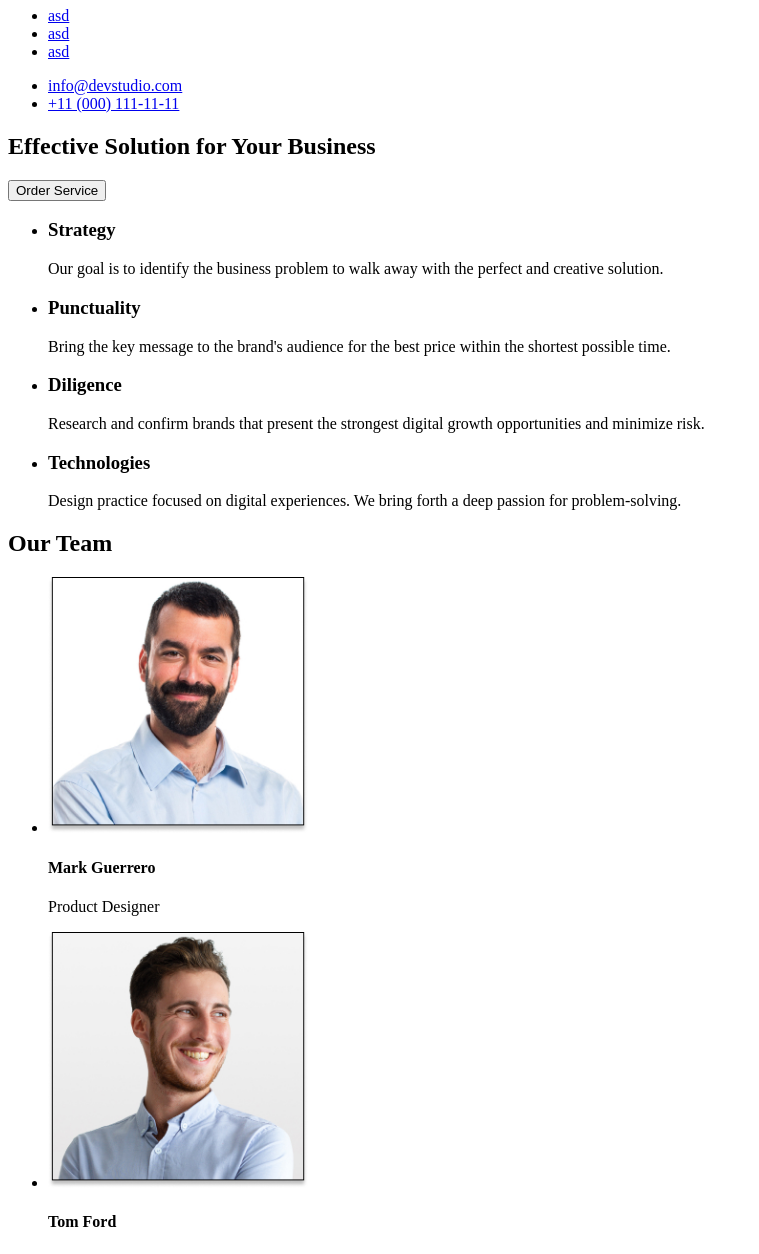
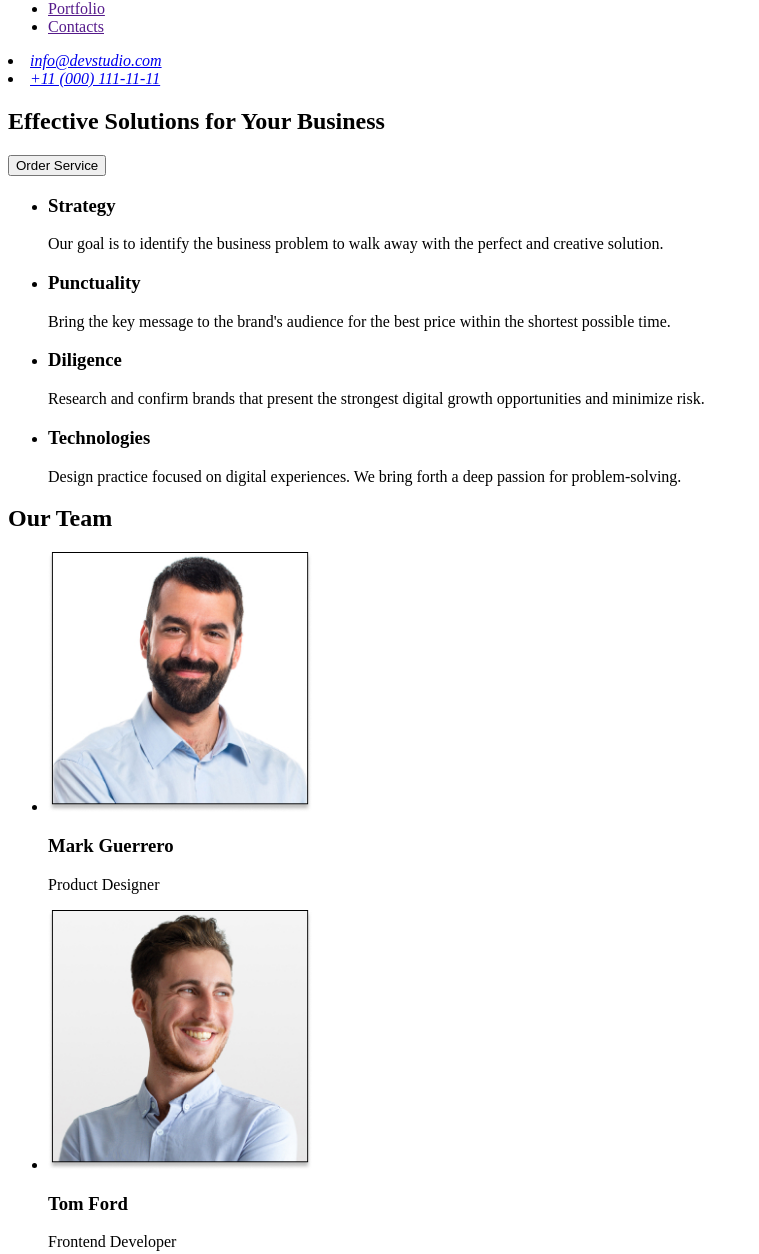
Before and after one commit to tutusjr/goit-markup-hw-01, a plain HTML site: page index.html in a window 1280 px wide. Shown: the part 60-1314 px from the top of the page, without its empty margins (0-759 px from the left). Drawn offline with Linux system fonts and the light colour scheme.

Commit message:
problem fix

```diff
--- a/index.html
+++ b/index.html
@@ -8,21 +8,21 @@
   <body>
     <header>
       <nav>
-        <h2>Webstudio</h2>
+        <a href="./index.html">WebStudio</a>
         <ul>
-          <li><a href="#">asd</a></li>
-          <li><a href="#">asd</a></li>
-          <li><a href="#">asd</a></li>
+          <li><a href="">Studio</a></li>
+          <li><a href="">Portfolio</a></li>
+          <li><a href="">Contacts</a></li>
         </ul>
       </nav>
-      <ul>
+      <address>
         <li><a href="mailto:info@devstudio.com">info@devstudio.com</a></li>
         <li><a href="tel:+110001111111">+11 (000) 111-11-11</a></li>
-      </ul>
+      </address>
     </header>
     <main>
       <section>
-        <h1>Effective Solution for Your Business</h1>
+        <h1>Effective Solutions for Your Business</h1>
         <button type="button">Order Service</button>
       </section>
       <section>
@@ -61,30 +61,30 @@
         <h2>Our Team</h2>
         <ul>
           <li>
-            <img src="images/img1.jpg" width="260" alt="Image1" />
-            <h4>Mark Guerrero</h4>
+            <img src="./images/img1.jpg" width="264" alt="Image1" />
+            <h3>Mark Guerrero</h3>
             <p>Product Designer</p>
           </li>
           <li>
-            <img src="images/img2.jpg" width="260" alt="image2" />
-            <h4>Tom Ford</h4>
+            <img src="./images/img2.jpg" width="264" alt="image2" />
+            <h3>Tom Ford</h3>
             <p>Frontend Developer</p>
           </li>
           <li>
-            <img src="images/img3.jpg" width="260" alt="image3" />
-            <h4>Camila Garcia</h4>
+            <img src="./images/img3.jpg" width="264" alt="image3" />
+            <h3>Camila Garcia</h3>
             <p>Marketing</p>
           </li>
           <li>
-            <img src="images/img4.jpg" width="260" alt="image4" />
-            <h4>Daniel Wilson</h4>
+            <img src="./images/img4.jpg" width="264" alt="image4" />
+            <h3>Daniel Wilson</h3>
             <p>UI Designer</p>
           </li>
         </ul>
       </section>
     </main>
     <footer>
-      <h2>Webstudio</h2>
+      <a href="./index.html">Webstudio</a>
       <p>
         Increase the flow of customers and sales for your business with digital
         marketing & growth solutions.
```
